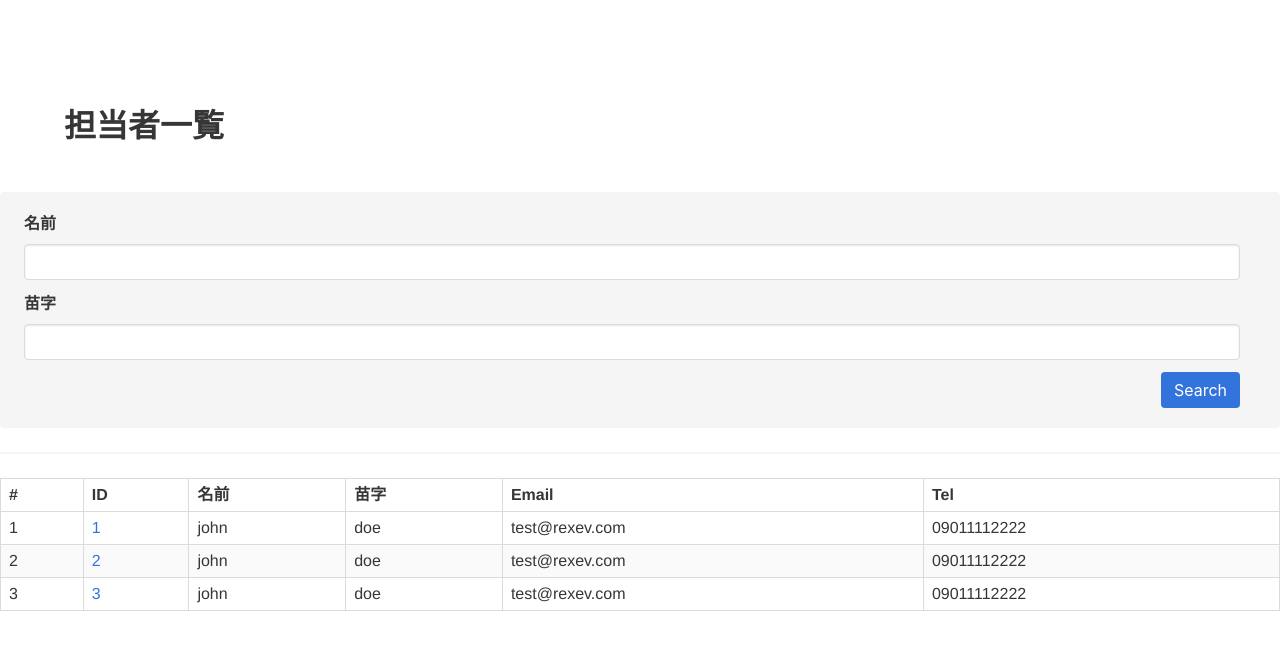
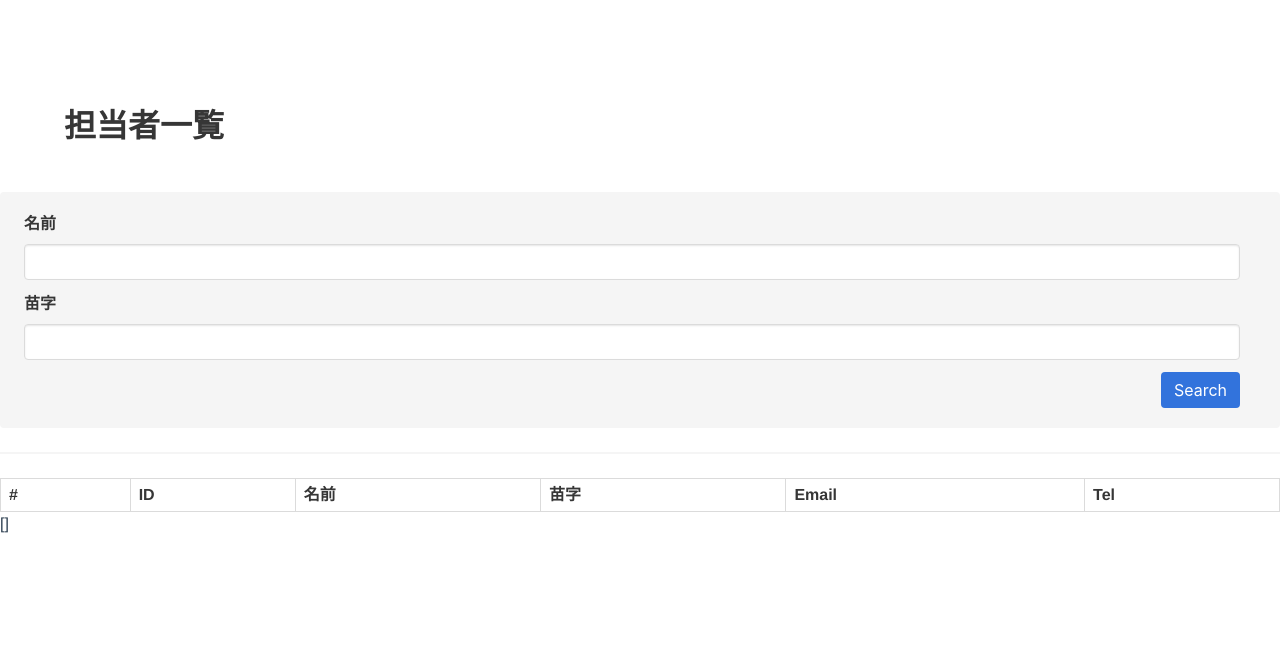
Before and after one commit to Thirosue/vue.js-handon-app, a Vue app: page / in a window 1280 px wide. Shown: the top 650 px of the page. Built offline with nearby package versions, Linux system fonts and the light colour scheme.

Commit message:
feat: wip search 5

```diff
--- a/src/App.vue
+++ b/src/App.vue
@@ -39,39 +39,20 @@
             </tr>
           </thead>
           <tbody>
-            <tr>
-              <td>1</td>
+            <tr v-for="(staff, index) in results" :key="staff.id">
+              <td>{{index+1}}</td>
               <td>
-                <a href="#" class>1</a>
+                <a href="#" class>{{staff.id}}</a>
               </td>
-              <td>john</td>
-              <td>doe</td>
-              <td>test@rexev.com</td>
-              <td>09011112222</td>
-            </tr>
-            <tr>
-              <td>2</td>
-              <td>
-                <a href="#" class>2</a>
-              </td>
-              <td>john</td>
-              <td>doe</td>
-              <td>test@rexev.com</td>
-              <td>09011112222</td>
-            </tr>
-            <tr>
-              <td>3</td>
-              <td>
-                <a href="#" class>3</a>
-              </td>
-              <td>john</td>
-              <td>doe</td>
-              <td>test@rexev.com</td>
-              <td>09011112222</td>
+              <td>{{staff.firstName}}</td>
+              <td>{{staff.lastName}}</td>
+              <td>{{staff.email}}</td>
+              <td>{{staff.tel}}</td>
             </tr>
           </tbody>
         </table>
       </section>
+      {{results}}
     </div>
   </div>
 </template>
@@ -81,8 +62,8 @@ export default {
   name: "app",
   data() {
     return {
-      results: [],
-    }
+      results: []
+    };
   },
   methods: {
     search() {
```
